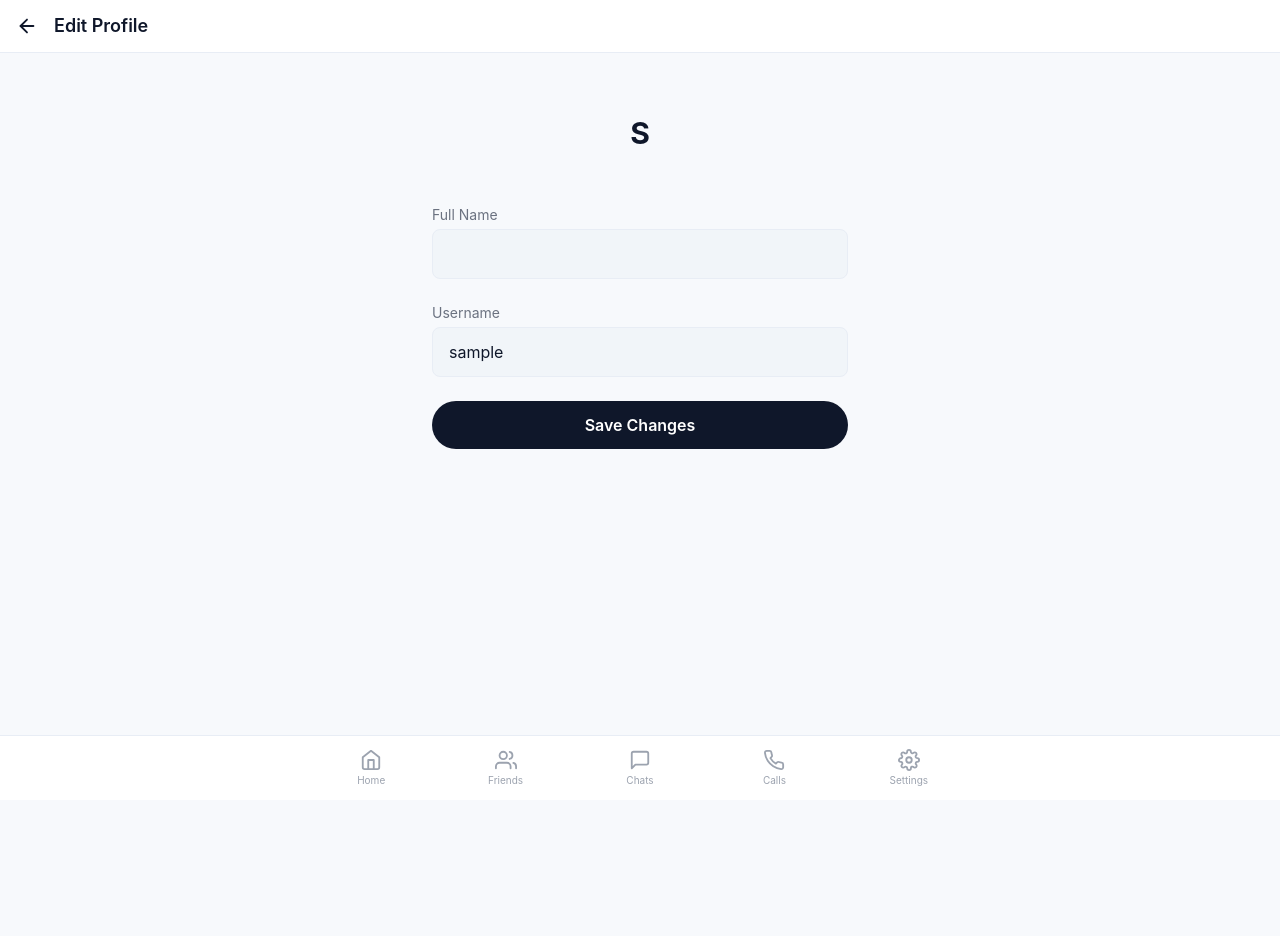
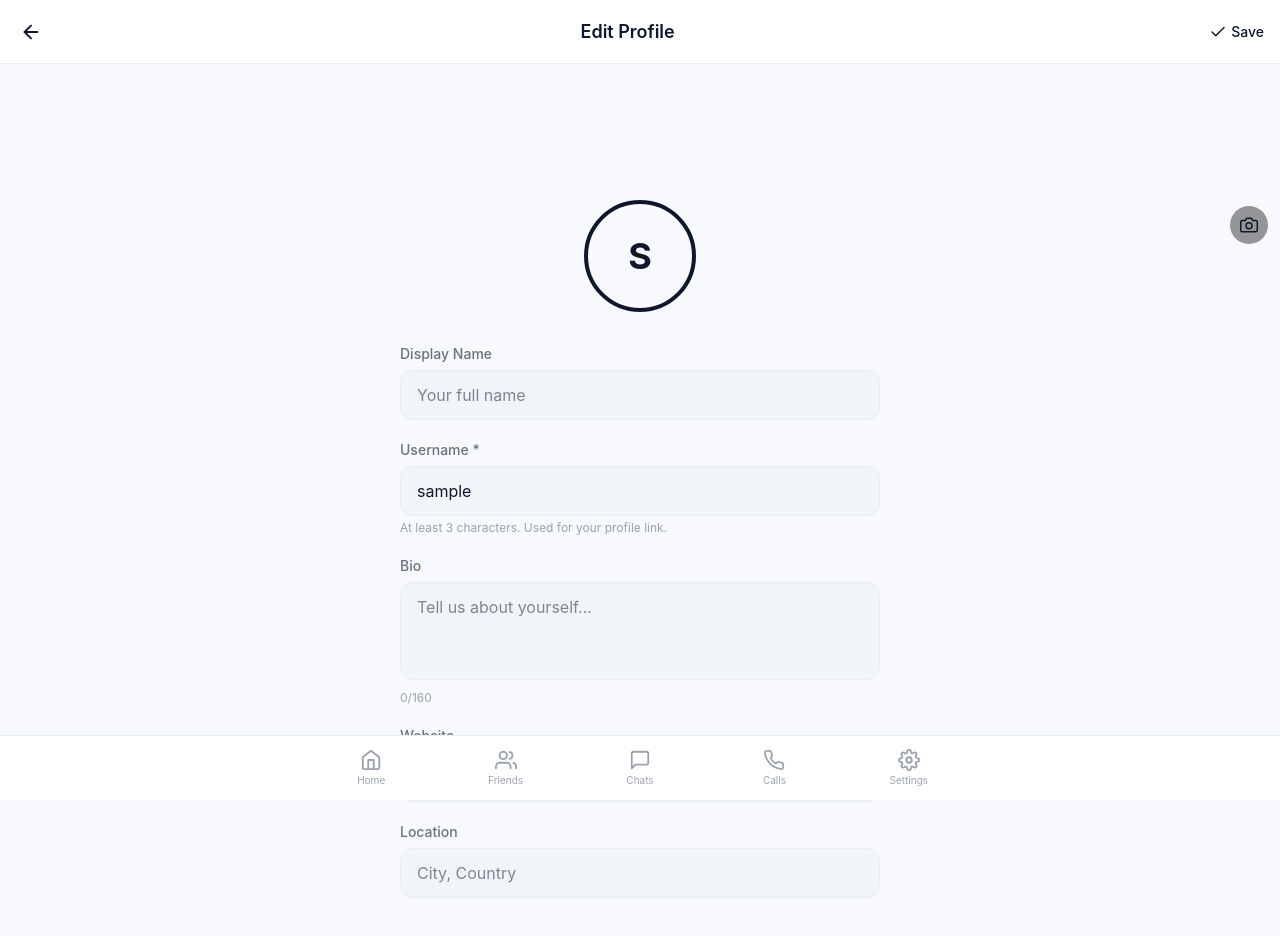
Before and after one commit to adc-developers-team/UpDown, a React (Vite) app in the folder client/: page /edit-profile in a window 1280 px wide. Shown: the top 936 px of the page. Before the commit the page ends 800 px from the top, so only its background shows below. Built offline with nearby package versions, Linux system fonts and the light colour scheme; no server answers; sample sign-in values are in the browser's storage.

Commit message:
Professional Edit Profile page with cover photo, avatar upload, bio counter

```diff
--- a/client/src/pages/EditProfilePage.jsx
+++ b/client/src/pages/EditProfilePage.jsx
@@ -1,52 +1,266 @@
-import { useState, useRef } from 'react';
+import { useState, useRef, useEffect } from 'react';
 import { Link, useNavigate } from 'react-router-dom';
 import { useAuth } from '../context/AuthContext';
-import { FiArrowLeft, FiCamera } from 'react-icons/fi';
 import axios from 'axios';
+import { FiArrowLeft, FiCamera, FiCheck, FiLoader, FiX } from 'react-icons/fi';
 import BottomNav from '../components/BottomNav';
 
 const EditProfilePage = () => {
-  const { user, updateUser } = useAuth();
+  const { user, updateUser, token } = useAuth();
+  const navigate = useNavigate();
+  const config = { headers: { Authorization: `Bearer ${token}` } };
+
   const [fullName, setFullName] = useState(user?.fullName || '');
   const [username, setUsername] = useState(user?.username || '');
+  const [bio, setBio] = useState(user?.bio || '');
+  const [website, setWebsite] = useState(user?.website || '');
+  const [location, setLocation] = useState(user?.location || '');
   const [profilePic, setProfilePic] = useState(user?.profilePic || '');
+  const [coverPhoto, setCoverPhoto] = useState(user?.coverPhoto || '');
   const [loading, setLoading] = useState(false);
   const [uploading, setUploading] = useState(false);
-  const fileInputRef = useRef(null);
-  const navigate = useNavigate();
+  const [error, setError] = useState(null);
+  const [success, setSuccess] = useState(null);
 
-  const handleFileChange = async (e) => {
-    const file = e.target.files[0]; if (!file) return; setUploading(true);
+  const avatarInputRef = useRef(null);
+  const coverInputRef = useRef(null);
+
+  useEffect(() => {
+    if (user) {
+      setFullName(user.fullName || '');
+      setUsername(user.username || '');
+      setBio(user.bio || '');
+      setWebsite(user.website || '');
+      setLocation(user.location || '');
+      setProfilePic(user.profilePic || '');
+      setCoverPhoto(user.coverPhoto || '');
+    }
+  }, [user]);
+
+  const handleImageUpload = async (file, setter) => {
+    if (!file) return;
+    if (file.size > 10 * 1024 * 1024) {
+      setError('Image must be less than 10MB');
+      return;
+    }
+    setUploading(true);
+    setError(null);
     try {
       const reader = new FileReader();
-      const result = await new Promise((res, rej) => { reader.onload = () => res(reader.result); reader.onerror = rej; reader.readAsDataURL(file); });
-      const token = localStorage.getItem('token');
-      const { data } = await axios.post('https://updown-hms5.onrender.com/api/upload/profile-pic', { image: result }, { headers: { Authorization: `Bearer ${token}` } });
-      setProfilePic(data.profilePic); updateUser({ profilePic: data.profilePic });
-    } catch (err) { alert(err.response?.data?.message || 'Upload failed'); } finally { setUploading(false); }
+      reader.onload = async (e) => {
+        const base64 = e.target.result;
+        const res = await axios.post(
+          'https://updown-hms5.onrender.com/api/upload/profile-pic',
+          { image: base64 },
+          config
+        );
+        setter(res.data.profilePic);
+        updateUser({ profilePic: res.data.profilePic });
+      };
+      reader.onerror = () => setError('Failed to read image');
+      reader.readAsDataURL(file);
+    } catch (err) {
+      setError(err.response?.data?.message || 'Upload failed');
+    } finally {
+      setUploading(false);
+    }
   };
 
-  const handleSubmit = async (e) => {
-    e.preventDefault(); if (!username.trim()) return alert('Username cannot be empty'); setLoading(true);
+  const handleCoverUpload = async (file) => {
+    if (!file) return;
+    if (file.size > 10 * 1024 * 1024) {
+      setError('Image must be less than 10MB');
+      return;
+    }
+    setUploading(true);
+    setError(null);
     try {
-      const token = localStorage.getItem('token');
-      const { data } = await axios.put('https://updown-hms5.onrender.com/api/auth/profile', { fullName, username, profilePic }, { headers: { Authorization: `Bearer ${token}` } });
-      updateUser(data); navigate('/profile');
-    } catch (err) { alert(err.response?.data?.message || 'Update failed'); } finally { setLoading(false); }
+      const reader = new FileReader();
+      reader.onload = (e) => {
+        setCoverPhoto(e.target.result);
+        // Optionally save cover photo via API
+        updateUser({ coverPhoto: e.target.result });
+      };
+      reader.onerror = () => setError('Failed to read image');
+      reader.readAsDataURL(file);
+    } catch (err) {
+      setError('Cover upload failed');
+    } finally {
+      setUploading(false);
+    }
+  };
+
+  const handleSave = async () => {
+    if (!username.trim()) {
+      setError('Username is required');
+      return;
+    }
+    if (username.length < 3) {
+      setError('Username must be at least 3 characters');
+      return;
+    }
+    setLoading(true);
+    setError(null);
+    setSuccess(null);
+    try {
+      const payload = { fullName, username, bio, website, location, profilePic, coverPhoto };
+      const res = await axios.put('https://updown-hms5.onrender.com/api/auth/profile', payload, config);
+      updateUser(res.data);
+      setSuccess('Profile updated successfully!');
+      setTimeout(() => navigate('/profile'), 1500);
+    } catch (err) {
+      setError(err.response?.data?.message || 'Failed to update profile');
+    } finally {
+      setLoading(false);
+    }
   };
 
   return (
     <div className="min-h-screen bg-chat-bg text-primary pb-20">
-      <header className="flex items-center gap-4 px-4 py-3 bg-dark-blue border-b border-border-light"><Link to="/settings" className="text-primary hover:text-primary"><FiArrowLeft size={22} /></Link><h2 className="font-semibold text-lg">Edit Profile</h2></header>
-      <form onSubmit={handleSubmit} className="px-4 py-8 space-y-6 max-w-md mx-auto">
-        <div className="flex justify-center relative group cursor-pointer" onClick={() => fileInputRef.current.click()}><div className="w-24 h-24 rounded-full bg-primary/10 flex items-center justify-center text-3xl font-bold overflow-hidden relative">{profilePic ? <img src={profilePic} alt="" className="w-full h-full object-cover" /> : (fullName[0]?.toUpperCase() || username[0]?.toUpperCase() || '?')}<div className="absolute inset-0 bg-black/40 flex items-center justify-center opacity-0 group-hover:opacity-100 transition"><FiCamera size={24} /></div></div><input type="file" accept="image/*" ref={fileInputRef} onChange={handleFileChange} className="hidden" /></div>
-        {uploading && <p className="text-center text-sm text-text-secondary">Uploading...</p>}
-        <div><label className="block text-sm text-text-secondary mb-1">Full Name</label><input type="text" value={fullName} onChange={(e) => setFullName(e.target.value)} className="w-full bg-bg-input rounded-lg px-4 py-3 outline-none text-primary border border-border-light focus:border-primary" /></div>
-        <div><label className="block text-sm text-text-secondary mb-1">Username</label><input type="text" value={username} onChange={(e) => setUsername(e.target.value)} className="w-full bg-bg-input rounded-lg px-4 py-3 outline-none text-primary border border-border-light focus:border-primary" /></div>
-        <button type="submit" disabled={loading} className="w-full bg-primary text-primary py-3 rounded-full font-semibold hover:bg-primary-dark transition disabled:opacity-50">{loading ? 'Saving...' : 'Save Changes'}</button>
-      </form>
+      {/* Header */}
+      <header className="sticky top-0 z-20 h-16 flex items-center justify-between px-4 bg-surface border-b border-border-light">
+        <Link to="/profile" className="text-primary hover:text-primary-dark p-1">
+          <FiArrowLeft size={22} />
+        </Link>
+        <h2 className="font-semibold text-lg">Edit Profile</h2>
+        <button
+          onClick={handleSave}
+          disabled={loading}
+          className="text-primary font-medium text-sm hover:text-primary-dark disabled:opacity-50 flex items-center gap-1"
+        >
+          {loading ? <FiLoader className="animate-spin" size={16} /> : <><FiCheck size={18} /> Save</>}
+        </button>
+      </header>
+
+      {/* Messages */}
+      {error && (
+        <div className="mx-4 mt-4 p-3 bg-danger/10 border border-danger/20 text-danger rounded-xl text-sm flex items-center gap-2">
+          <FiX size={16} className="flex-shrink-0" />
+          <span>{error}</span>
+        </div>
+      )}
+      {success && (
+        <div className="mx-4 mt-4 p-3 bg-success/10 border border-success/20 text-success rounded-xl text-sm flex items-center gap-2">
+          <FiCheck size={16} className="flex-shrink-0" />
+          <span>{success}</span>
+        </div>
+      )}
+
+      {/* Cover Photo */}
+      <div className="relative h-48 bg-gradient-to-r from-primary-dark to-primary">
+        {coverPhoto && (
+          <img src={coverPhoto} alt="Cover" className="w-full h-full object-cover" />
+        )}
+        <button
+          onClick={() => coverInputRef.current?.click()}
+          className="absolute bottom-3 right-3 bg-black/40 backdrop-blur p-2.5 rounded-full text-white hover:bg-black/60 transition"
+        >
+          <FiCamera size={18} />
+        </button>
+        <input
+          type="file"
+          ref={coverInputRef}
+          className="hidden"
+          accept="image/*"
+          onChange={(e) => handleCoverUpload(e.target.files[0])}
+        />
+      </div>
+
+      {/* Avatar */}
+      <div className="flex justify-center -mt-14 relative">
+        <div className="w-28 h-28 rounded-full border-4 border-surface bg-primary/10 overflow-hidden relative">
+          {profilePic ? (
+            <img src={profilePic} alt="Avatar" className="w-full h-full object-cover" />
+          ) : (
+            <span className="text-4xl font-bold text-primary flex items-center justify-center h-full">
+              {fullName?.[0]?.toUpperCase() || username?.[0]?.toUpperCase()}
+            </span>
+          )}
+          <button
+            onClick={() => avatarInputRef.current?.click()}
+            className="absolute inset-0 bg-black/30 flex items-center justify-center opacity-0 hover:opacity-100 transition"
+          >
+            <FiCamera size={24} className="text-white" />
+          </button>
+        </div>
+        <input
+          type="file"
+          ref={avatarInputRef}
+          className="hidden"
+          accept="image/*"
+          onChange={(e) => handleImageUpload(e.target.files[0], setProfilePic)}
+        />
+        {uploading && (
+          <div className="absolute inset-0 flex items-center justify-center bg-black/20 rounded-full">
+            <FiLoader className="animate-spin text-white" size={32} />
+          </div>
+        )}
+      </div>
+
+      {/* Form */}
+      <div className="px-4 mt-8 space-y-5 max-w-lg mx-auto">
+        <div>
+          <label className="block text-sm font-medium text-text-secondary mb-1.5">Display Name</label>
+          <input
+            type="text"
+            value={fullName}
+            onChange={(e) => setFullName(e.target.value)}
+            placeholder="Your full name"
+            className="w-full bg-bg-input rounded-xl px-4 py-3 outline-none border border-border-light focus:border-primary transition text-primary"
+          />
+        </div>
+
+        <div>
+          <label className="block text-sm font-medium text-text-secondary mb-1.5">Username *</label>
+          <input
+            type="text"
+            value={username}
+            onChange={(e) => setUsername(e.target.value)}
+            placeholder="@username"
+            className="w-full bg-bg-input rounded-xl px-4 py-3 outline-none border border-border-light focus:border-primary transition text-primary"
+            required
+          />
+          <p className="text-xs text-text-muted mt-1">At least 3 characters. Used for your profile link.</p>
+        </div>
+
+        <div>
+          <label className="block text-sm font-medium text-text-secondary mb-1.5">Bio</label>
+          <textarea
+            value={bio}
+            onChange={(e) => setBio(e.target.value.slice(0, 160))}
+            placeholder="Tell us about yourself..."
+            rows={3}
+            className="w-full bg-bg-input rounded-xl px-4 py-3 outline-none border border-border-light focus:border-primary transition text-primary resize-none"
+          />
+          <p className="text-xs text-text-muted mt-1">{bio.length}/160</p>
+        </div>
+
+        <div>
+          <label className="block text-sm font-medium text-text-secondary mb-1.5">Website</label>
+          <input
+            type="url"
+            value={website}
+            onChange={(e) => setWebsite(e.target.value)}
+            placeholder="https://yourwebsite.com"
+            className="w-full bg-bg-input rounded-xl px-4 py-3 outline-none border border-border-light focus:border-primary transition text-primary"
+          />
+        </div>
+
+        <div>
+          <label className="block text-sm font-medium text-text-secondary mb-1.5">Location</label>
+          <input
+            type="text"
+            value={location}
+            onChange={(e) => setLocation(e.target.value)}
+            placeholder="City, Country"
+            className="w-full bg-bg-input rounded-xl px-4 py-3 outline-none border border-border-light focus:border-primary transition text-primary"
+          />
+        </div>
+      </div>
+
       <BottomNav />
     </div>
   );
 };
+
 export default EditProfilePage;
```
